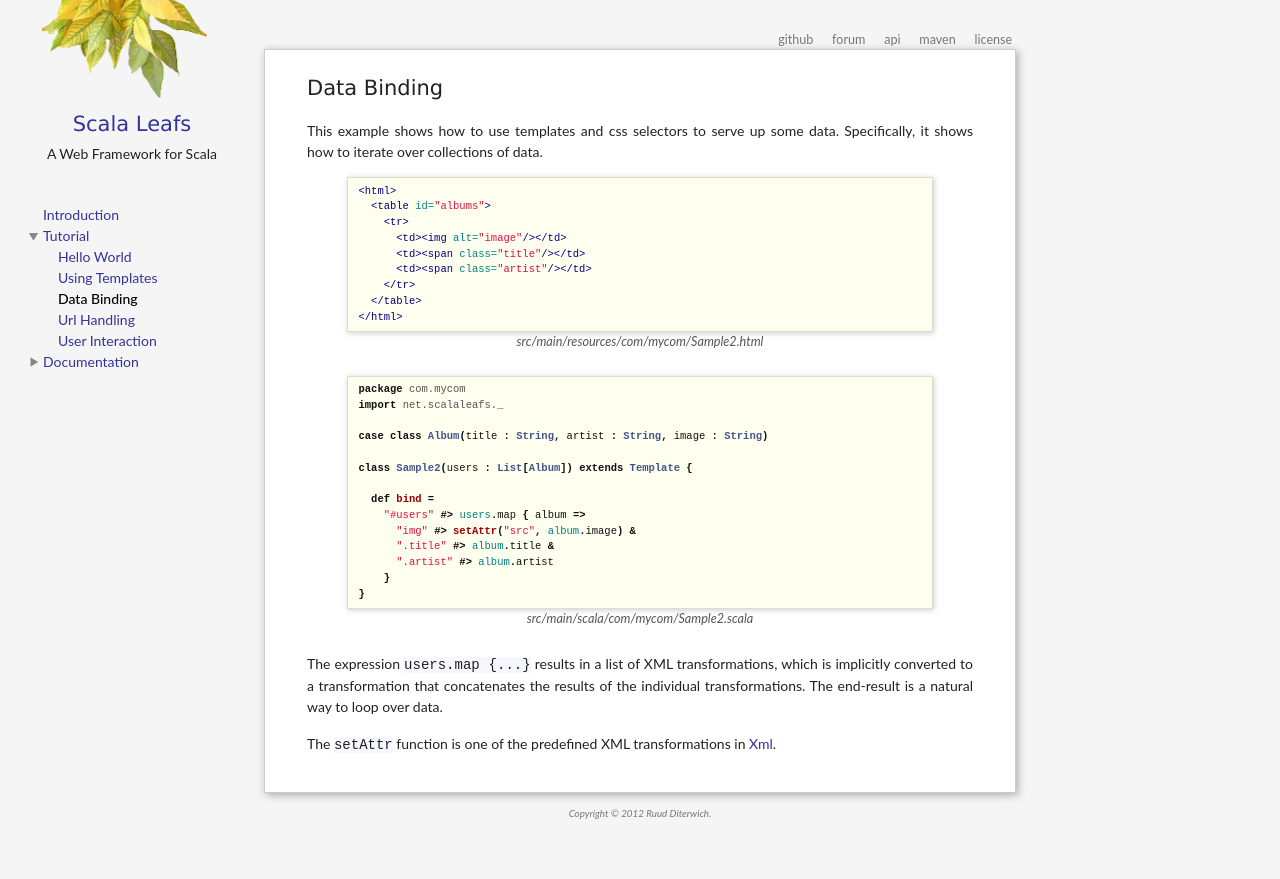
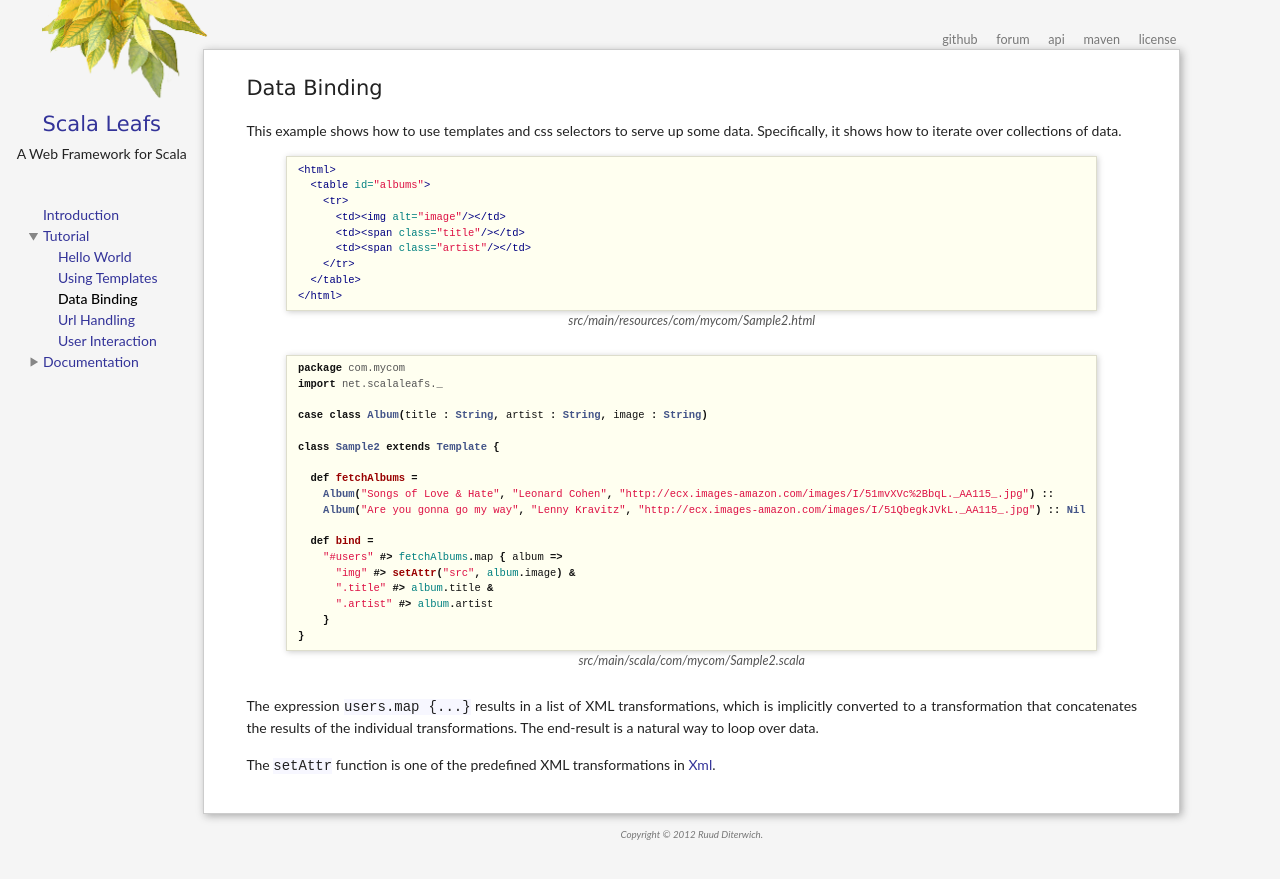
Before and after one commit to scalastuff/scalaleafs, a Jekyll site: the page built from data-binding.md, in a window 1280 px wide. Shown: the top 879 px of the page. Built offline with Jekyll 4.4.1, drawn with Linux system fonts in a browser that asks for light colours.

Commit message:
Updated data-binding.md

```diff
--- a/data-binding.md
+++ b/data-binding.md
@@ -24,10 +24,14 @@
 
 case class Album(title : String, artist : String, image : String)
 
-class Sample2(users : List[Album]) extends Template {
+class Sample2 extends Template {
+
+  def fetchAlbums =
+    Album("Songs of Love & Hate", "Leonard Cohen", "http://ecx.images-amazon.com/images/I/51mvXVc%2BbqL._AA115_.jpg") ::
+    Album("Are you gonna go my way", "Lenny Kravitz", "http://ecx.images-amazon.com/images/I/51QbegkJVkL._AA115_.jpg") :: Nil
 
   def bind =
-    "#users" #> users.map { album =>
+    "#users" #> fetchAlbums.map { album =>
       "img" #> setAttr("src", album.image) &
       ".title" #> album.title &
       ".artist" #> album.artist
```
